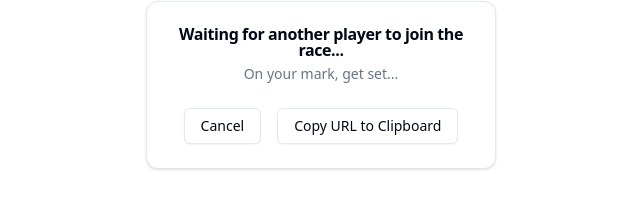
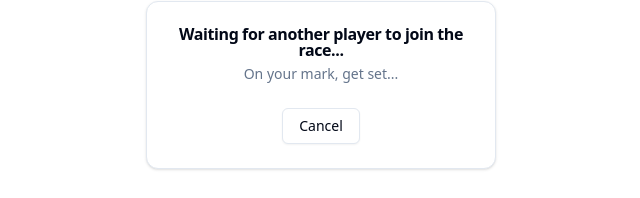
Before and after one commit to its-clem-fandango/code-runner, a Next.js app in the folder apps/client/: page /battle in a window 1280 px wide. Shown: the part 315-513 px from the top of the page, without its empty margins (319-959 px from the left). Built offline with nearby package versions, Linux system fonts and the light colour scheme; no server answers.

Commit message:
commented copyurl btn

```diff
--- a/apps/client/app/battle/Lobby.tsx
+++ b/apps/client/app/battle/Lobby.tsx
@@ -43,10 +43,10 @@ export default function Lobby({ battleId }: { battleId: number }) {
     router.back()
   }
 
-  function handleCopyUrl() {
+  /*   function handleCopyUrl() {
     console.log("click handle copy URL")
     CopyUrlButton()
-  }
+  } */
 
   return (
     <div className="flex justify-center items-center h-screen">
@@ -61,9 +61,9 @@ export default function Lobby({ battleId }: { battleId: number }) {
           <Button variant="outline" onClick={handleCancel}>
             Cancel
           </Button>
-          <Button variant="outline" onClick={handleCopyUrl}>
+          {/*           <Button variant="outline" onClick={handleCopyUrl}>
             Copy URL to Clipboard
-          </Button>
+          </Button> */}
         </CardFooter>
       </Card>
     </div>
```
